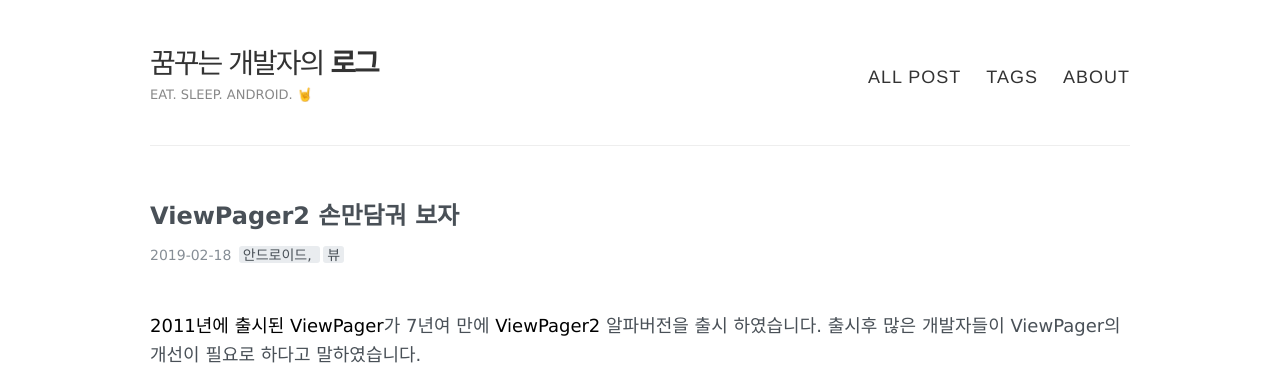
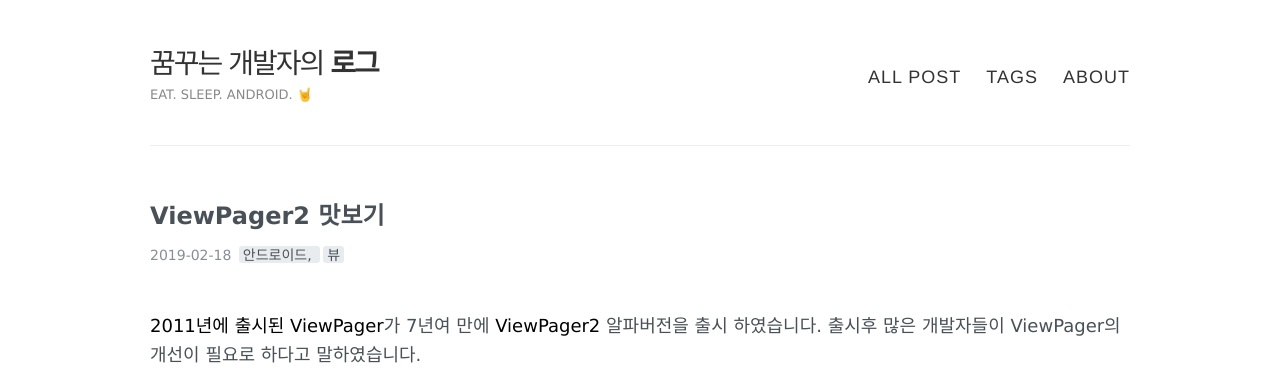
Before and after one commit to kmshack/blog.kmshack.kr, a Jekyll site: the page built from _posts/2019-02-18-ViewPager2.md, in a window 1280 px wide. Shown: the top 388 px of the page. Built offline with Jekyll 4.4.1, drawn with Linux system fonts in a browser that asks for light colours; comment, search, counter and statistics services are not loaded.

Commit message:
Update and rename 2019-02-18-ViewPager2 손만담궈 보자.md to 2019-02-18-ViewPager2.md

```diff
--- a/_posts/2019-02-18-ViewPager2 손만담궈 보자.md
+++ b/_posts/2019-02-18-ViewPager2.md
@@ -1,5 +1,5 @@
 ---
-title: ViewPager2 손만담궈 보자
+title: ViewPager2 맛보기
 tags: 안드로이드, 뷰
 layout: post
 comments: true
```
